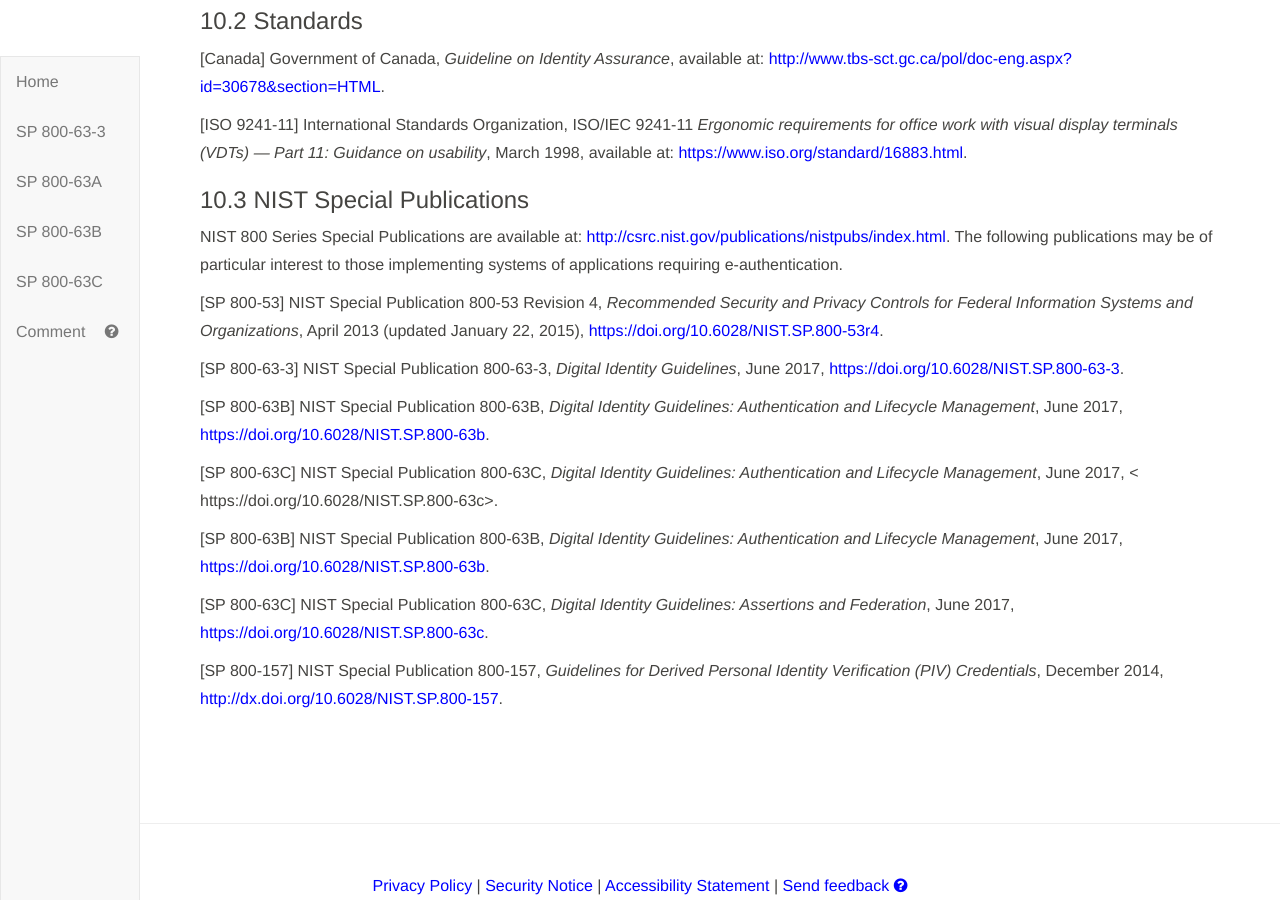
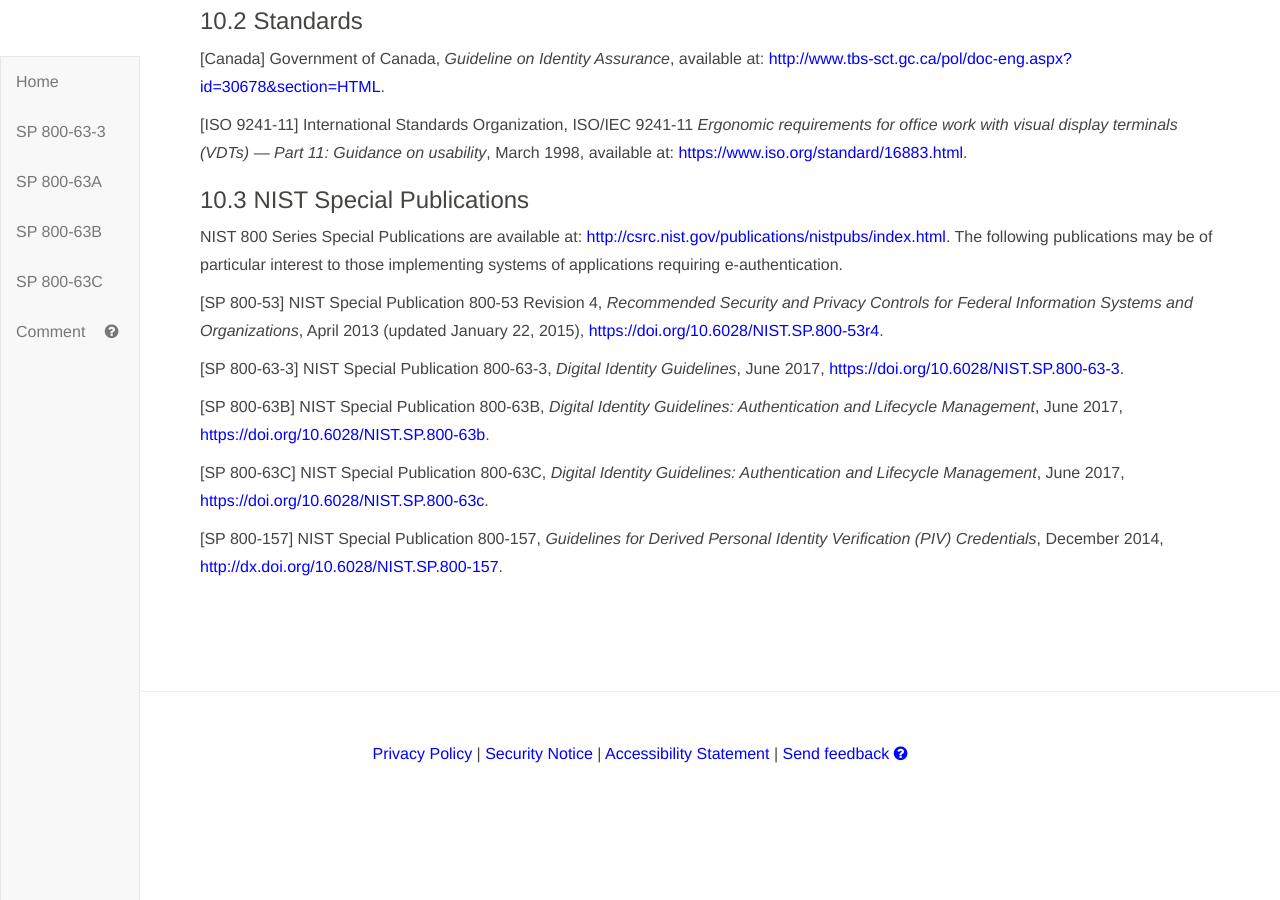
Before and after one commit to usnistgov/800-63-3, a Jekyll site: the page built from sp800-63a/sec10_references.md, in a window 1280 px wide and 900 px high, scrolled down 1101 px. Built offline with Jekyll 4.4.1, drawn with Linux system fonts in a browser that asks for light colours; our own code applies the rules of GitHub Pages for plain Markdown files; after the commit the page ends 1869 px from its top, so only the background shows below that.

Commit message:
removed duplicate 63 entries. Suggest removing dead links (FBCA)

```diff
--- a/sp800-63a/sec10_references.md
+++ b/sp800-63a/sec10_references.md
@@ -52,11 +52,7 @@ NIST 800 Series Special Publications are available at: <http://csrc.nist.gov/pub
 
 <a name="SP800-63B"></a>[SP 800-63B] NIST Special Publication 800-63B, *Digital Identity Guidelines: Authentication and Lifecycle Management*, June 2017, <https://doi.org/10.6028/NIST.SP.800-63b>.
 
-<a name="SP800-63C"></a>[SP 800-63C] NIST Special Publication 800-63C, *Digital Identity Guidelines: Authentication and Lifecycle Management*, June 2017, <
-https://doi.org/10.6028/NIST.SP.800-63c>.
+<a name="SP800-63C"></a>[SP 800-63C] NIST Special Publication 800-63C, *Digital Identity Guidelines: Authentication and Lifecycle Management*, June 2017, <https://doi.org/10.6028/NIST.SP.800-63c>.
 
-<a name="SP800-63B"></a>[SP 800-63B] NIST Special Publication 800-63B, *Digital Identity Guidelines: Authentication and Lifecycle Management*, June 2017, <https://doi.org/10.6028/NIST.SP.800-63b>.
-
-<a name="SP800-63C"></a>[SP 800-63C] NIST Special Publication 800-63C, *Digital Identity Guidelines: Assertions and Federation*, June 2017, <https://doi.org/10.6028/NIST.SP.800-63c>.
 
 <a name="SP800-157"></a>[SP 800-157] NIST Special Publication 800-157, *Guidelines for Derived Personal Identity Verification (PIV) Credentials*, December 2014, <http://dx.doi.org/10.6028/NIST.SP.800-157>.
```
